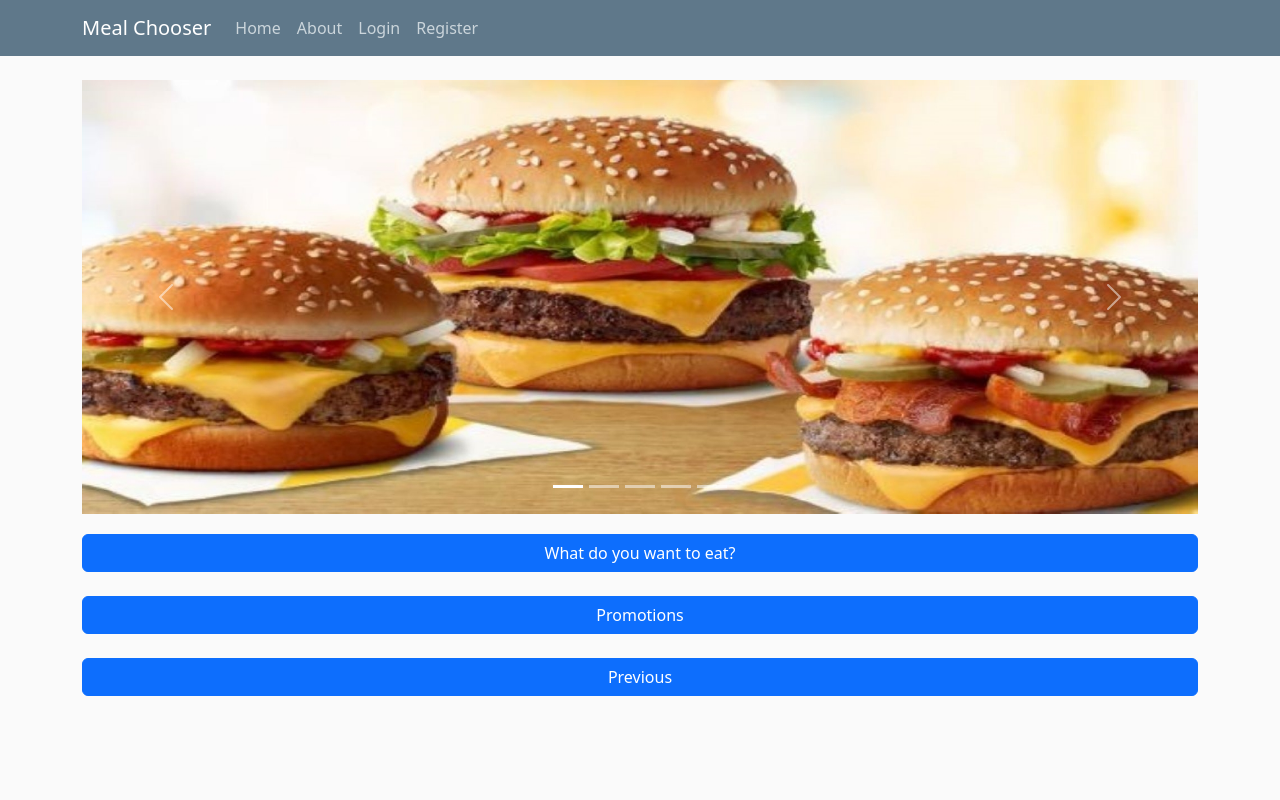
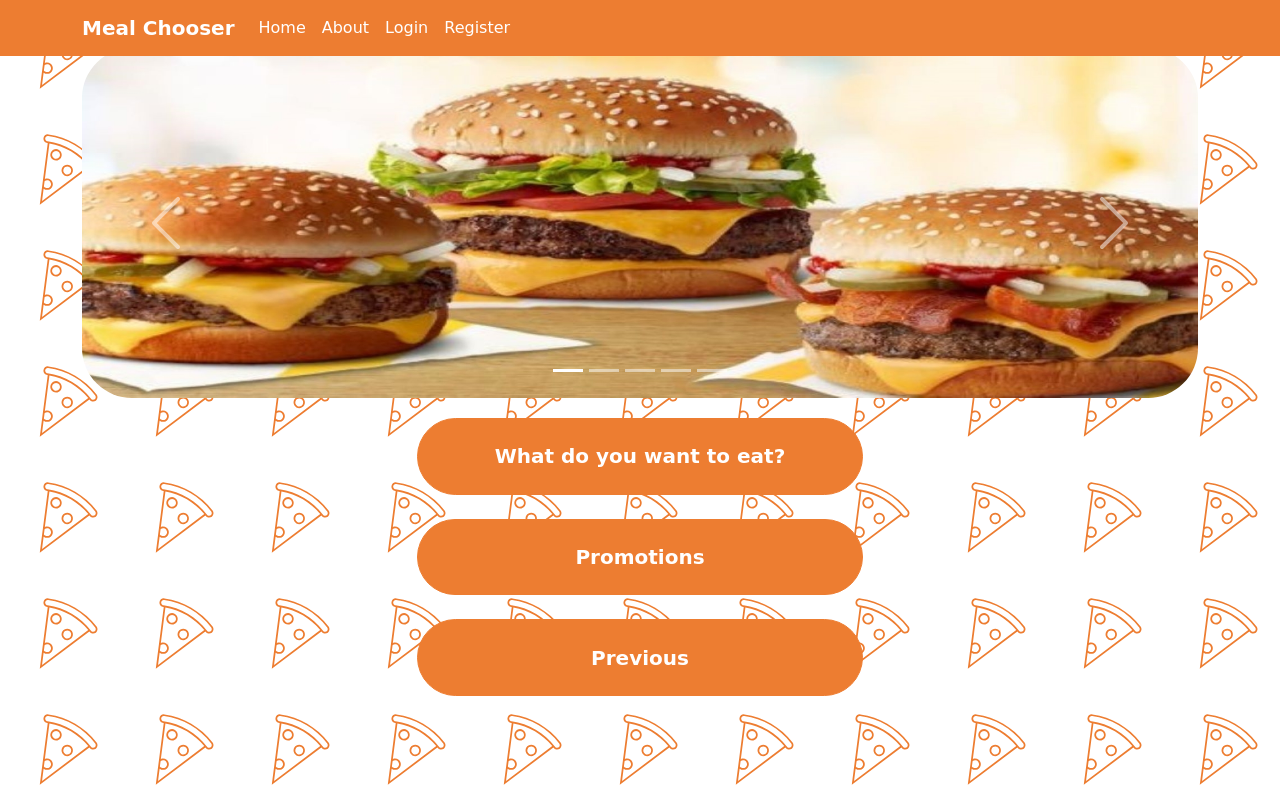
Before and after one commit to FranckSomarriba/MealChooser, a Flask app: template templates/home.html in a window 1280 px wide. Run offline with Flask 3, Linux system fonts and the light colour scheme; the template is opened without the code that fills it, so the values that code supplies are empty.

Commit message:
MC-10 change design of the front page, and added a pattern background

```diff
--- a/static/main.css
+++ b/static/main.css
@@ -1,16 +1,22 @@
 body {
-  background: #FAFAFA;
-  color: #333333;
-  margin-top: 5rem;
+  background-image: url("/static/images/Pizza3.svg");
+  background-repeat: repeat;
+  background-color: #ffffff;
+  margin-top: 3rem;
 }
 h1, h2, h3, h4, h5, h6 {
-  color: #444444;
+  color: #ffffff;
 }
 .bg-steel {
-  background-color: #5F788A;
+  background-color: #ED7D31;
 }
 .site-header .navbar-nav .nav-link {
-  color: #CBD5DB;
+  font-family: Comic Sans MS, Comic Sans, cursive;
+  color: #ffffff;
+}
+.navbar-brand{
+  font-family: omic Sans MS, Comic Sans, cursive;
+  font-weight: bolder;
 }
 .site-header .navbar-nav .nav-link:hover {
   color: #181616;
@@ -70,3 +76,36 @@ a.article-title:hover {
 .d-grid{
   margin-top: 20px;
 }
+
+.carousel-control-prev-icon{
+  scale: 2;
+}
+
+.carousel-control-next-icon{
+  scale: 2;
+}
+
+.d-block{
+  border-radius: 50px;
+  height: 350px;
+  margin: auto;
+
+}
+
+.feature_button{
+  padding: 2%;
+  font-family: Comic Sans MS, Comic Sans, cursive;
+  font-size: 20px;
+  font-weight: bolder;
+  background-color: #ED7D31;
+  width: 40%;
+  border-color: #ED7D31;
+  text-align: center;
+  align-self: center;
+  margin: auto;
+  border-radius: 100px;
+}
+
+.media-body{
+  opacity: .2;
+}
--- a/templates/home.html
+++ b/templates/home.html
@@ -49,9 +49,9 @@
 
     <div class="d-grid gap-4">
 
-        <a class="btn btn-primary" href="{{url_for('mealchooser')}}" >What do you want to eat?</a>
-        <a href="#" class="btn btn-primary" role="button" data-bs-toggle="button">Promotions</a>
-        <a href="/about" class="btn btn-primary" role="button" data-bs-toggle="button">Previous</a>
+        <a class="feature_button btn btn-primary" href="{{url_for('mealchooser')}}" >What do you want to eat?</a>
+        <a href="#" class="feature_button btn btn-primary" role="button" data-bs-toggle="button">Promotions</a>
+        <a href="#" class="feature_button btn btn-primary" role="button" data-bs-toggle="button">Previous</a>
     </div>
 
 
```
Also changed, not shown: static/images/Pizza3.svg (added).
